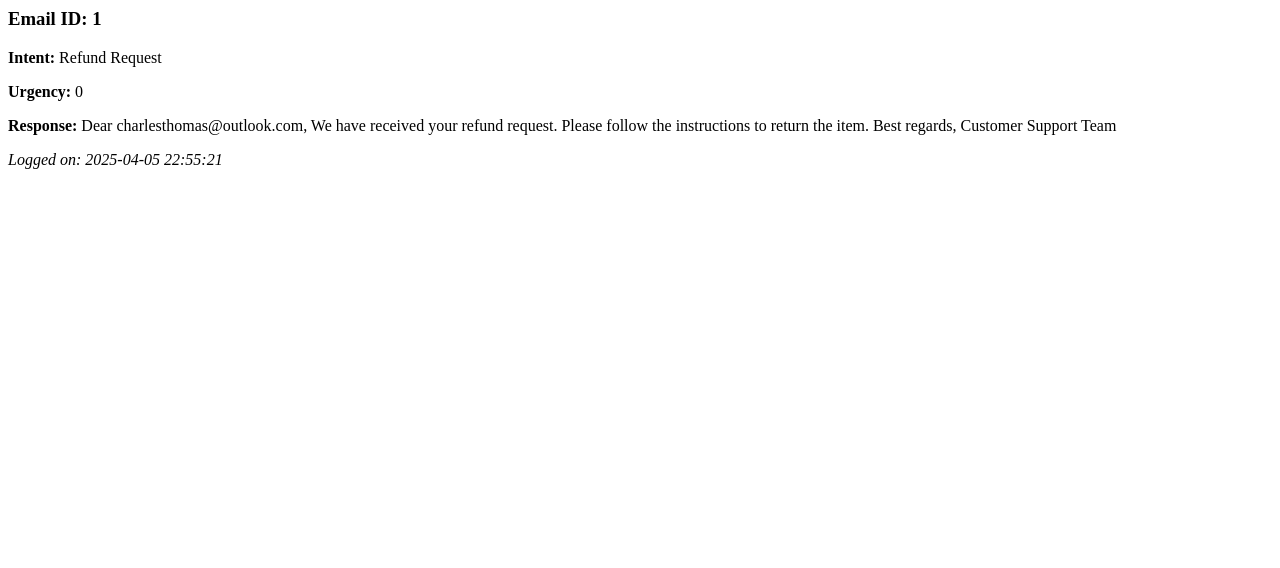
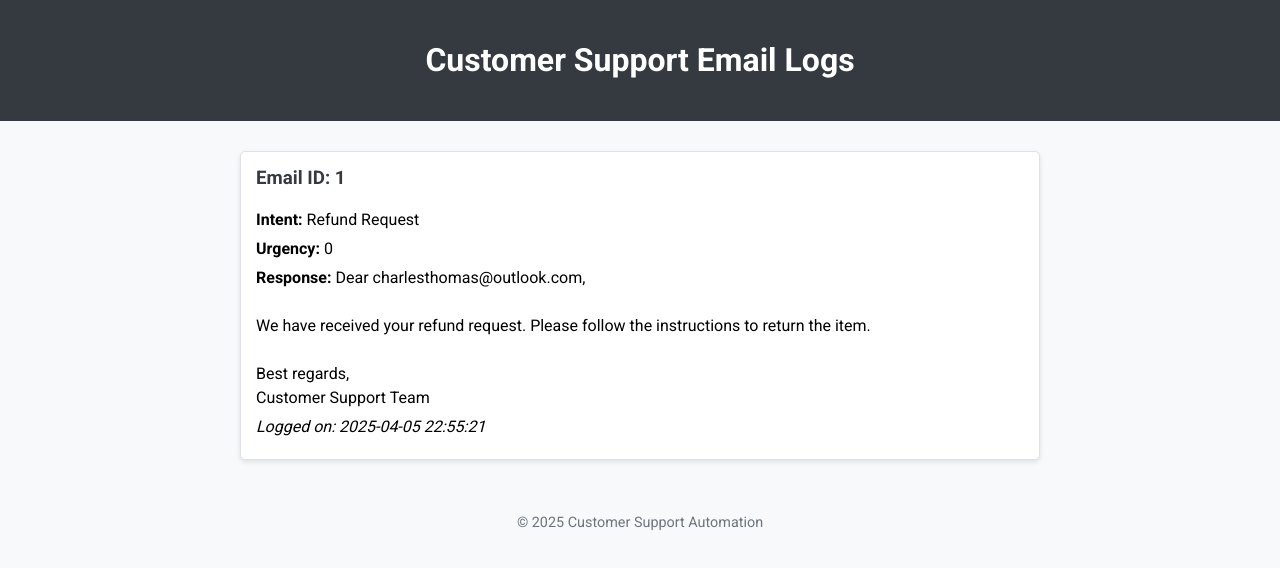
Before and after one commit to niklas2165/customer-support-crew, a plain HTML site: page docs/index.html in a window 1280 px wide. Drawn offline with Linux system fonts and the light colour scheme.

Commit message:
Update index.html

```diff
--- a/docs/index.html
+++ b/docs/index.html
@@ -1,14 +1,74 @@
-
-
-    <div class="email-log">
-      <h3>Email ID: 1</h3>
-      <p><strong>Intent:</strong> Refund Request</p>
-      <p><strong>Urgency:</strong> 0</p>
-      <p><strong>Response:</strong> Dear charlesthomas@outlook.com,
-
-We have received your refund request. Please follow the instructions to return the item.
-
-Best regards,
-Customer Support Team</p>
-      <p><em>Logged on: 2025-04-05 22:55:21</em></p>
+<!DOCTYPE html>
+<html lang="en">
+<head>
+  <meta charset="UTF-8">
+  <meta name="viewport" content="width=device-width, initial-scale=1">
+  <title>Customer Support Email Logs</title>
+  <link href="https://fonts.googleapis.com/css?family=Roboto:400,700" rel="stylesheet">
+  <style>
+    body {
+      font-family: 'Roboto', sans-serif;
+      background-color: #f8f9fa;
+      margin: 0;
+      padding: 0;
+    }
+    header {
+      background-color: #343a40;
+      color: #fff;
+      padding: 20px;
+      text-align: center;
+    }
+    .container {
+      max-width: 800px;
+      margin: 30px auto;
+      padding: 0 15px;
+    }
+    .log-entry {
+      background: #fff;
+      border: 1px solid #dee2e6;
+      border-radius: 5px;
+      padding: 15px;
+      margin-bottom: 15px;
+      box-shadow: 0 2px 5px rgba(0, 0, 0, 0.1);
+    }
+    .log-entry h3 {
+      margin-top: 0;
+      color: #343a40;
+    }
+    .log-entry p {
+      margin: 5px 0;
+      line-height: 1.5;
+    }
+    footer {
+      text-align: center;
+      padding: 10px;
+      font-size: 0.9em;
+      color: #6c757d;
+    }
+  </style>
+</head>
+<body>
+  <header>
+    <h1>Customer Support Email Logs</h1>
+  </header>
+  <div class="container">
+    <div id="logs">
+      <!-- New log entries will be inserted here -->
+      <div class="log-entry">
+        <h3>Email ID: 1</h3>
+        <p><strong>Intent:</strong> Refund Request</p>
+        <p><strong>Urgency:</strong> 0</p>
+        <p><strong>Response:</strong> Dear charlesthomas@outlook.com,<br><br>
+           We have received your refund request. Please follow the instructions to return the item.<br><br>
+           Best regards,<br>
+           Customer Support Team
+        </p>
+        <p><em>Logged on: 2025-04-05 22:55:21</em></p>
+      </div>
     </div>
+  </div>
+  <footer>
+    <p>&copy; 2025 Customer Support Automation</p>
+  </footer>
+</body>
+</html>
```
